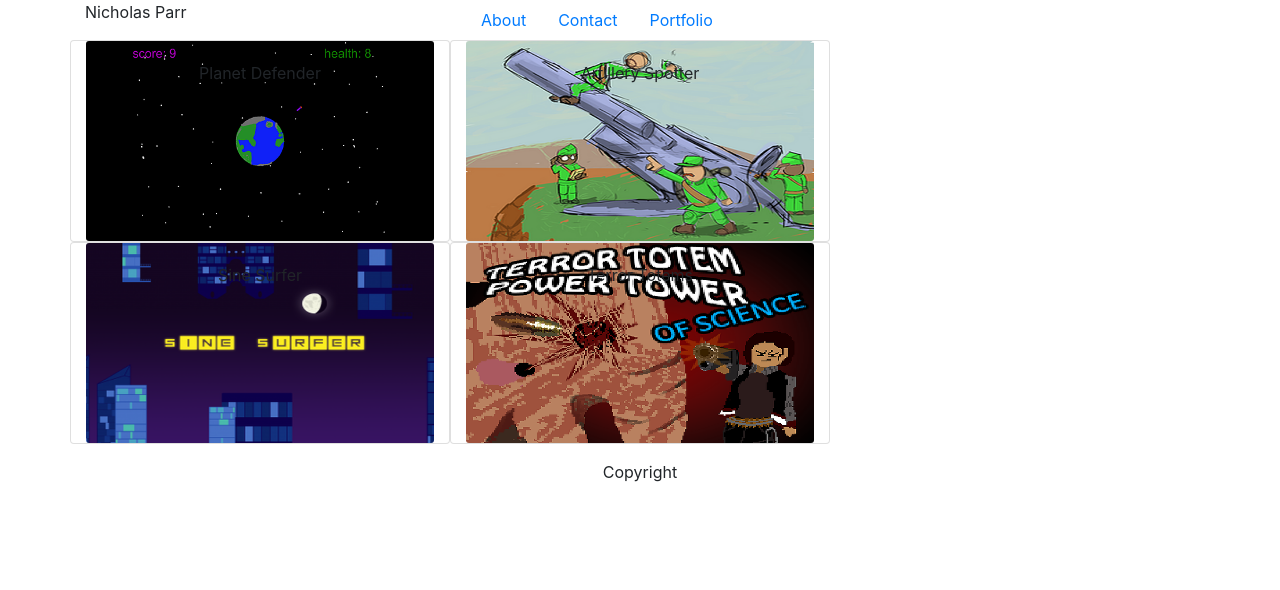
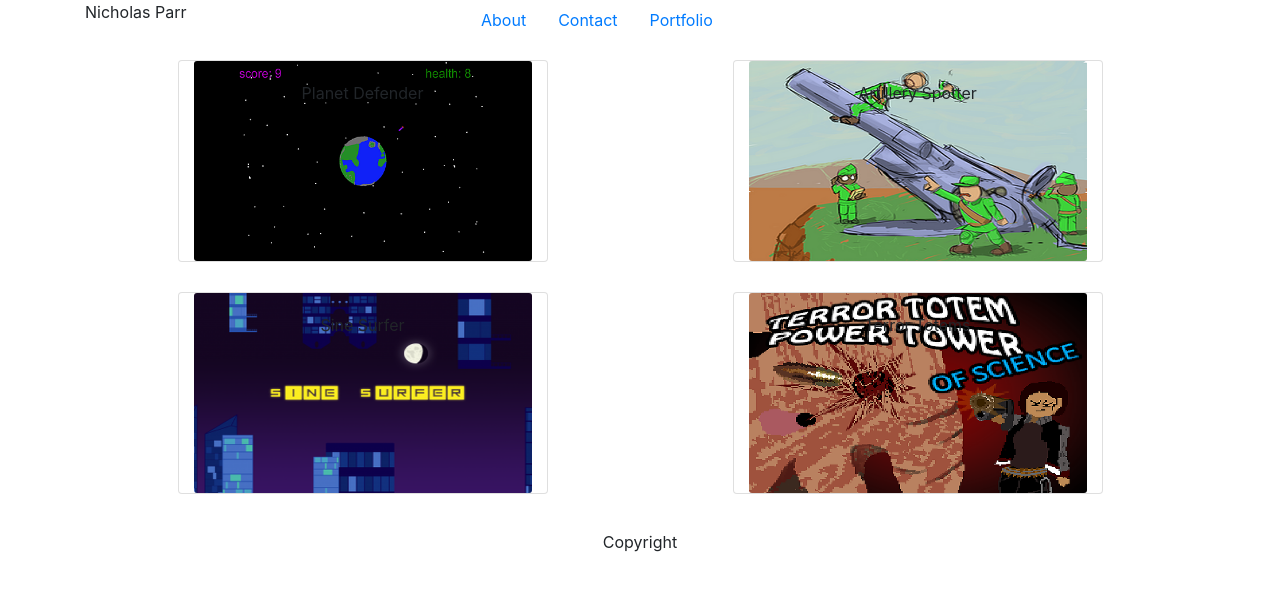
Before and after one commit to parrnicholasj/Bootstrap-Portfolio, a plain HTML site: page portfolio.html in a window 1280 px wide. Drawn offline with nearby package versions, Linux system fonts and the light colour scheme.

Commit message:
basic formatting done

```diff
--- a/assets/css/styles.css
+++ b/assets/css/styles.css
@@ -7,3 +7,10 @@ img
 
 
 }
+
+.center
+{
+
+margin:10px auto;
+
+}
--- a/portfolio.html
+++ b/portfolio.html
@@ -35,8 +35,8 @@
   </div>
 
   <div class="container">
-    <div class="row text-center">
-      <div class="card col-4 col-xs-10">
+    <div class="row text-center center">
+      <div class="card col-4 col-xs-10 center">
         <img class="card-img" src="assets/images/planetDefender.webp" alt="Planet Defender">
         <div class="card-img-overlay">
           <p class="card-text">Planet Defender</p>
@@ -44,7 +44,7 @@
       </div>
 
 
-      <div class="card col-md-offset col-4 col-xs-10">
+      <div class="card col-md-offset col-4 col-xs-10 center">
         <img class="card-img" src="assets/images/artillery.webp" alt="Artillery Spotter">
         <div class="card-img-overlay">
           <p class="card-text">Artillery Spotter</p>
@@ -53,16 +53,16 @@
     </div>
 
 
-    <div class="row text-center ">
+    <div class="row text-center center">
 
-      <div class="card col-4 col-xs-10">
+      <div class="card col-4 col-xs-10 center">
         <img class="card-img" src="assets/images/sineSurfer.png" alt="Sine Surfer">
         <div class="card-img-overlay">
           <p class="card-text">Sine Surfer</p>
         </div>
       </div>
 
-      <div class="card col-4 col-xs-10">
+      <div class="card col-4 col-xs-10 center">
         <img class="card-img" src="assets/images/TTPT.png" alt="Terror Totems">
         <div class="card-img-overlay">
           <p class="card-text">Terror Totems</p>
```
